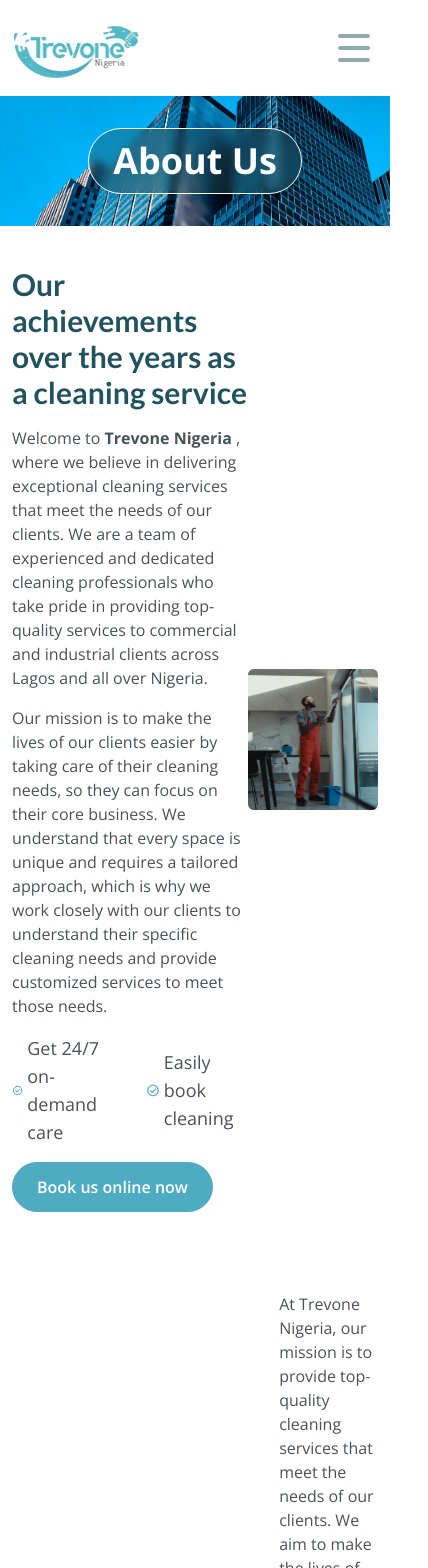
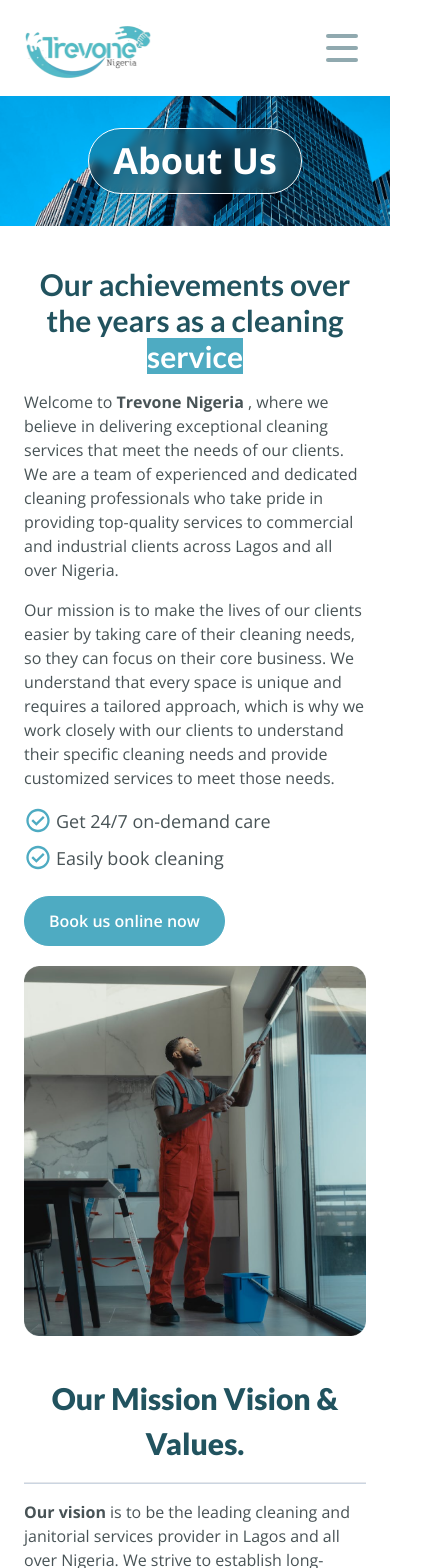
Before and after one commit to Joshuafolorunsho/trevonecleaners, a Next.js app: page /about in a window 390 px wide. Shown: the top 1568 px of the page, 428 px wide, since content can reach past the window. Built offline with nearby package versions, Linux system fonts and the light colour scheme.

Commit message:
I worked on some styling and responsiveness on about-us page

```diff
--- a/package.json
+++ b/package.json
@@ -15,6 +15,7 @@
     "next": "^13.3.1",
     "react": "18.2.0",
     "react-dom": "18.2.0",
+    "swiper": "^9.2.4",
     "zod": "^3.21.4"
   },
   "devDependencies": {
--- a/src/components/Header.tsx
+++ b/src/components/Header.tsx
@@ -16,8 +16,6 @@
     { name: 'Our Services', href: '/services' },
     { name: 'Contact Us', href: '/contact' }
   ];
-
-  console.log(isOpen);
 
   return (
     <header className="container mx-auto">
--- a/src/components/Team.tsx
+++ b/src/components/Team.tsx
@@ -1,7 +1,15 @@
 import Image from 'next/image';
-import React from 'react';
+import React, { useRef, useState } from 'react';
+import { Swiper, SwiperSlide } from 'swiper/react';
+
+import 'swiper/css';
+import 'swiper/css/navigation';
+import { Grid } from 'swiper';
+import clsx from 'clsx';
 
 export const Team = () => {
+  const [activeIndex, setActiveIndex] = useState<Number>();
+
   const teams = [
     {
       name: 'John Doe',
@@ -36,13 +44,36 @@
       instagramUrl: '#'
     }
   ];
+
   return (
     <div className="container mx-auto">
-      <div className="mt-6  flex flex-wrap sm:mt-12">
+      <Swiper
+        modules={[Grid]}
+        slidesPerView={1}
+        grid={{
+          rows: 1
+        }}
+        spaceBetween={20}
+        onSlideChange={(swiper) => setActiveIndex(swiper.activeIndex)}
+        breakpoints={{
+          480: {
+            slidesPerView: 2
+          },
+
+          768: {
+            slidesPerView: 3
+          },
+
+          1200: {
+            slidesPerView: 4
+          }
+        }}
+        className={clsx('mt-6 w-auto', activeIndex === teams.length - 1 ? 'pr-0' : 'pr-16 lg:pr-0')}
+      >
         {teams.map(({ name, position, image, twitterUrl, facebookUrl, instagramUrl }) => (
-          <div key={name} className="mb-8 w-full px-4 md:w-1/2 lg:w-1/4">
-            <Image src={image} width={360} height={360} alt={name} />
-            <h3 className="mt-4 text-primary-300 font-bold">{name}</h3>
+          <SwiperSlide key={name}>
+            <Image src={image} width={360} height={360} alt={name} className="w-full" />
+            <h3 className="mt-4 font-bold text-primary-300">{name}</h3>
             <p className="my-2 text-gray-750">{position}</p>
             <ul className="flex items-center space-x-2">
               <li>
@@ -61,9 +92,9 @@
                 </a>
               </li>
             </ul>
-          </div>
+          </SwiperSlide>
         ))}
-      </div>
+      </Swiper>
     </div>
   );
 };
--- a/src/components/Testimonials.tsx
+++ b/src/components/Testimonials.tsx
@@ -29,12 +29,12 @@
 export const Testimonials = () => {
   return (
     <>
-      <section className="mt-12 grid justify-center gap-5 sm:grid-cols-2 lg:grid-cols-3">
+      <section className="mt-12 grid justify-center gap-5 sm:grid-cols-2 md:grid-cols-3">
         {testimonials.map((testimonial, idx) => (
           <div
             key={testimonial.name}
             className={clsx(
-              'rounded-2xl bg-white px-8 py-3 text-center last:col-span-2 sm:block lg:last:col-span-1',
+              'rounded-2xl bg-white px-8 py-3 text-center last:col-span-2 sm:block md:last:col-span-1',
               idx ? 'hidden' : 'block'
             )}
           >
--- a/src/components/Title.tsx
+++ b/src/components/Title.tsx
@@ -10,7 +10,7 @@
 export const Title: React.FC<TitleProps> = ({ classes, subTitle, children }) => {
   return (
     <div className={clsx('mx-auto max-w-3xl text-center text-gray-950', classes)}>
-      <h3 className="font-lato text-4xl font-semibold">{children}</h3>
+      <h3 className="font-lato text-3xl font-semibold sm:text-4xl">{children}</h3>
       {subTitle && <p className="mt-2 font-open-sans">{subTitle}</p>}
     </div>
   );
--- a/src/components/icons/CheckMark.tsx
+++ b/src/components/icons/CheckMark.tsx
@@ -2,11 +2,19 @@
 
 export const CheckMark = () => {
   return (
-    <svg width="28" height="29" viewBox="0 0 28 29" fill="none" xmlns="http://www.w3.org/2000/svg">
-      <path
-        d="M12.3666 19.8667L20.5916 11.6417L18.9583 10.0083L12.3666 16.6L9.04165 13.275L7.40831 14.9083L12.3666 19.8667ZM14 26.1667C12.3861 26.1667 10.8694 25.8602 9.44998 25.2473C8.03054 24.6352 6.79581 23.8042 5.74581 22.7542C4.69581 21.7042 3.86476 20.4695 3.25265 19.05C2.63976 17.6306 2.33331 16.1139 2.33331 14.5C2.33331 12.8861 2.63976 11.3695 3.25265 9.95001C3.86476 8.53057 4.69581 7.29584 5.74581 6.24584C6.79581 5.19584 8.03054 4.3644 9.44998 3.75151C10.8694 3.1394 12.3861 2.83334 14 2.83334C15.6139 2.83334 17.1305 3.1394 18.55 3.75151C19.9694 4.3644 21.2041 5.19584 22.2541 6.24584C23.3041 7.29584 24.1352 8.53057 24.7473 9.95001C25.3602 11.3695 25.6666 12.8861 25.6666 14.5C25.6666 16.1139 25.3602 17.6306 24.7473 19.05C24.1352 20.4695 23.3041 21.7042 22.2541 22.7542C21.2041 23.8042 19.9694 24.6352 18.55 25.2473C17.1305 25.8602 15.6139 26.1667 14 26.1667ZM14 23.8333C16.6055 23.8333 18.8125 22.9292 20.6208 21.1208C22.4291 19.3125 23.3333 17.1056 23.3333 14.5C23.3333 11.8945 22.4291 9.68751 20.6208 7.87918C18.8125 6.07084 16.6055 5.16668 14 5.16668C11.3944 5.16668 9.18748 6.07084 7.37915 7.87918C5.57081 9.68751 4.66665 11.8945 4.66665 14.5C4.66665 17.1056 5.57081 19.3125 7.37915 21.1208C9.18748 22.9292 11.3944 23.8333 14 23.8333Z"
-        fill="#4EABC2"
-      />
-    </svg>
+    <span className="inline-block">
+      <svg
+        width="28"
+        height="29"
+        viewBox="0 0 28 29"
+        fill="none"
+        xmlns="http://www.w3.org/2000/svg"
+      >
+        <path
+          d="M12.3666 19.8667L20.5916 11.6417L18.9583 10.0083L12.3666 16.6L9.04165 13.275L7.40831 14.9083L12.3666 19.8667ZM14 26.1667C12.3861 26.1667 10.8694 25.8602 9.44998 25.2473C8.03054 24.6352 6.79581 23.8042 5.74581 22.7542C4.69581 21.7042 3.86476 20.4695 3.25265 19.05C2.63976 17.6306 2.33331 16.1139 2.33331 14.5C2.33331 12.8861 2.63976 11.3695 3.25265 9.95001C3.86476 8.53057 4.69581 7.29584 5.74581 6.24584C6.79581 5.19584 8.03054 4.3644 9.44998 3.75151C10.8694 3.1394 12.3861 2.83334 14 2.83334C15.6139 2.83334 17.1305 3.1394 18.55 3.75151C19.9694 4.3644 21.2041 5.19584 22.2541 6.24584C23.3041 7.29584 24.1352 8.53057 24.7473 9.95001C25.3602 11.3695 25.6666 12.8861 25.6666 14.5C25.6666 16.1139 25.3602 17.6306 24.7473 19.05C24.1352 20.4695 23.3041 21.7042 22.2541 22.7542C21.2041 23.8042 19.9694 24.6352 18.55 25.2473C17.1305 25.8602 15.6139 26.1667 14 26.1667ZM14 23.8333C16.6055 23.8333 18.8125 22.9292 20.6208 21.1208C22.4291 19.3125 23.3333 17.1056 23.3333 14.5C23.3333 11.8945 22.4291 9.68751 20.6208 7.87918C18.8125 6.07084 16.6055 5.16668 14 5.16668C11.3944 5.16668 9.18748 6.07084 7.37915 7.87918C5.57081 9.68751 4.66665 11.8945 4.66665 14.5C4.66665 17.1056 5.57081 19.3125 7.37915 21.1208C9.18748 22.9292 11.3944 23.8333 14 23.8333Z"
+          fill="#4EABC2"
+        />
+      </svg>
+    </span>
   );
 };
--- a/src/pages/about.tsx
+++ b/src/pages/about.tsx
@@ -27,12 +27,13 @@
         </div>
       </section>
 
-      <section className="py-10  sm:py-16">
+      <section className="py-10 md:py-16">
         <div className="container mx-auto">
-          <div className="flex items-center lg:space-x-20">
-            <div className="flex-1">
-              <h2 className="font-lato text-3xl font-bold text-primary-300 sm:text-5xl xl:text-6xl">
-                Our achievements over the years as a cleaning <span>service</span>
+          <div className=" md:flex md:space-x-20">
+            <div className="mb-5 flex-1 md:mb-0">
+              <h2 className="text-center font-lato text-3xl font-bold text-primary-300 sml:text-5xl sm:leading-[60px] md:text-left">
+                Our achievements over the years as a cleaning{' '}
+                <span className="bg-primary-100 text-white">service</span>
               </h2>
               <div className="my-4 space-y-4 text-gray-850">
                 <p>
@@ -50,12 +51,12 @@
                   closely with our clients to understand their specific cleaning needs and provide
                   customized services to meet those needs.
                 </p>
-                <div className="flex space-x-8">
-                  <div className="flex items-center space-x-1">
+                <div className="w-10/12 flex-wrap sml:flex md:w-full">
+                  <div className="flex items-center space-x-1 pb-2">
                     <CheckMark />
-                    <p className="text-lg">Get 24/7 on-demand care</p>
+                    <p className="text-lg sml:pr-5">Get 24/7 on-demand care</p>
                   </div>
-                  <div className="flex items-center space-x-1">
+                  <div className="flex items-center space-x-1 pb-2">
                     <CheckMark />
                     <p className="text-lg">Easily book cleaning</p>
                   </div>
@@ -69,19 +70,21 @@
                 width={522}
                 height={564}
                 alt="man cleaning top"
+                className="h-full w-full rounded-lg object-cover"
               />
             </div>
           </div>
         </div>
       </section>
 
-      <section className="py-10 sm:py-16">
+      <section className="pb-7 md:py-12">
         <div className="container mx-auto">
-          <div className="flex items-center space-x-10">
+          <div className="items-center md:flex md:space-x-10">
             <div className="flex-1">
-              <h2 className="max-w-sm font-lato text-[64px] font-extrabold leading-[77px] text-primary-300">
+              <h2 className="text-center font-lato text-3xl font-extrabold leading-normal text-primary-300 sml:text-5xl md:max-w-sm md:text-left md:text-[64px] md:leading-[77px]">
                 Our Mission Vision & Values.
               </h2>
+              <hr className="my-4 h-[2px] bg-slate-300" />
               <p className="mt-4 text-gray-850">
                 <span className="font-bold">Our vision</span> is to be the leading cleaning and
                 janitorial services provider in Lagos and all over Nigeria. We strive to establish
@@ -104,9 +107,9 @@
                 meet the needs of our clients. Our <span className="font-bold">core values</span>{' '}
                 include:
               </p>
-              <ul className="col-span-2 mt-3 grid max-w-2xl grid-cols-2 gap-2">
+              <ul className="col-span-2 mt-3 grid max-w-2xl gap-2 gap-x-4 sm:grid-cols-2">
                 {coreValues.map((value) => (
-                  <li className="flex space-x-2 text-lg">
+                  <li className="flex space-x-2 text-base">
                     <CheckMark />
                     <span>{value}</span>
                   </li>
@@ -117,7 +120,7 @@
         </div>
       </section>
 
-      <section className="bg-primary-200 py-10 sm:py-16">
+      <section className="bg-primary-200 py-10 pt-8 md:py-16">
         <div className="container mx-auto">
           <Testimonials />
         </div>
--- a/src/styles/globals.css
+++ b/src/styles/globals.css
@@ -12,11 +12,23 @@
 }
 
 .container {
-  @apply px-3;
+  @apply px-6;
 }
 
-@media (min-width: 640px) {
+@media (max-width: 1024px) {
   .container {
-    @apply px-6;
+    max-width: 850px;
   }
 }
+
+@media (max-width: 768px) {
+  .container {
+    max-width: 700px;
+  }
+}
+
+@media (max-width: 640px) {
+  .container {
+    max-width: 640px;
+  }
+}
```
Also changed, not shown: 1 other file (tests, documents, lock files or other folders).
